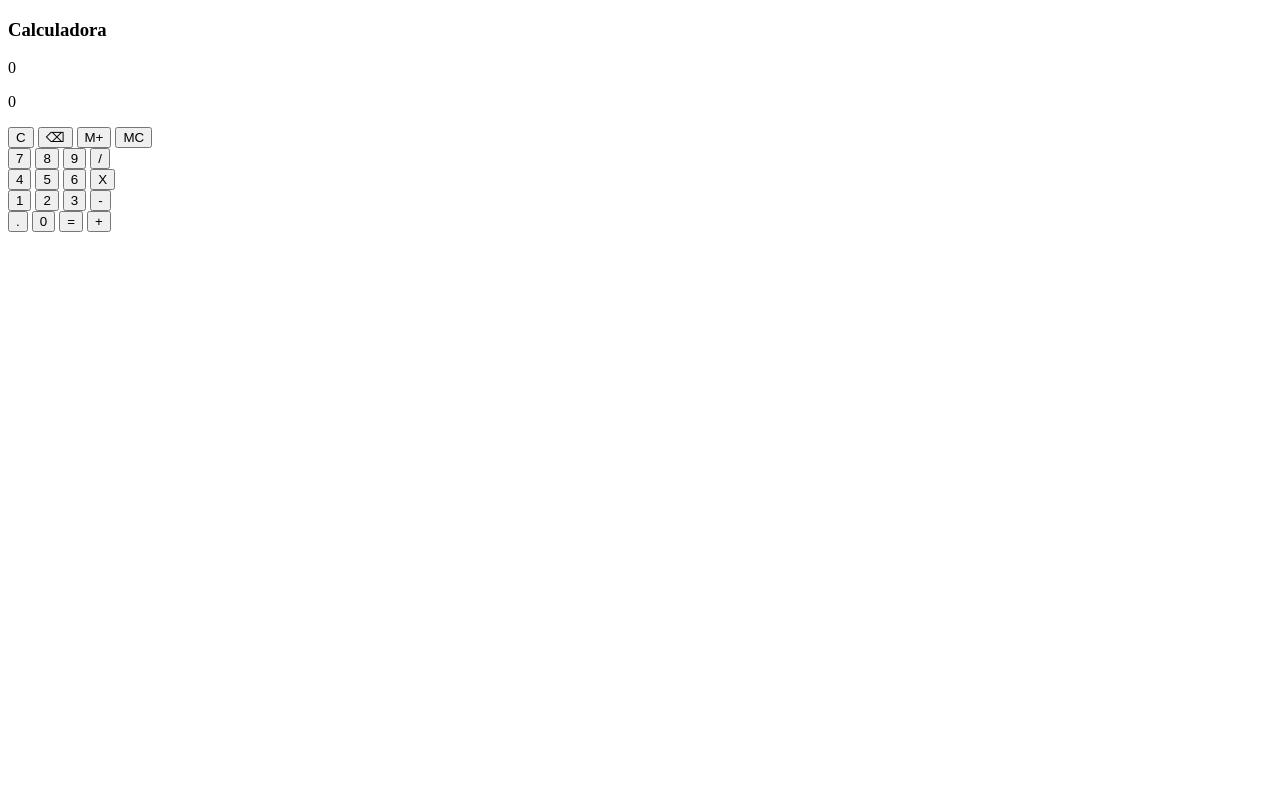
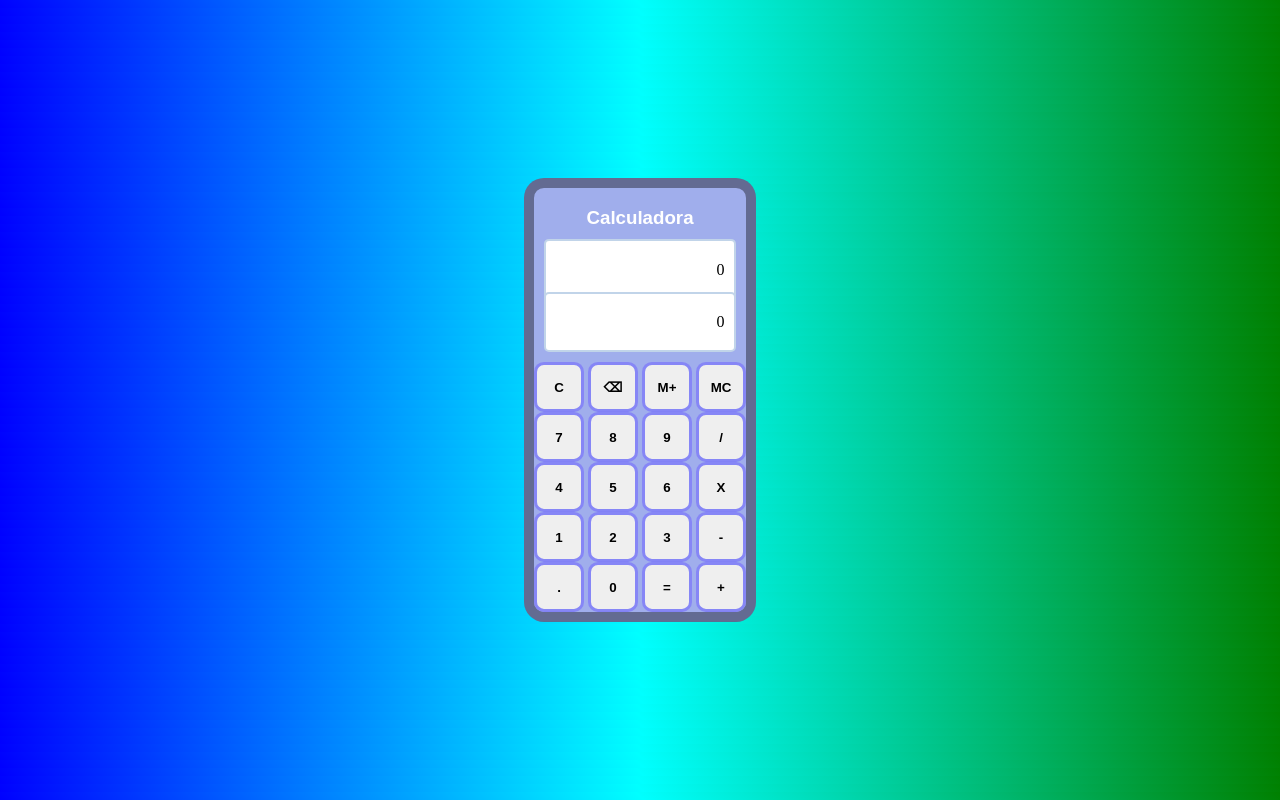
Before and after one commit to jamison0008/calculadora, a plain HTML site: page index.html in a window 1280 px wide. Drawn offline with Linux system fonts and the light colour scheme; the site is published under a folder, as on GitHub Pages, so addresses that start at the root find nothing.

Commit message:
Update index.html

```diff
--- a/index.html
+++ b/index.html
@@ -5,9 +5,8 @@
     <meta http-equiv="X-UA-Compatible" content="IE=edge">
     <meta name="viewport" content="width=device-width, initial-scale=1.0">
     <title>Document</title>
-    <link rel="stylesheet" href="/estilo.css">
-    <link rel="script" href="/calculadora.js">
-</head>
+    <link rel="stylesheet" href="estilo.css">
+    </head>
 <body>
  <div id="bg">
     <div id="calc">
```
